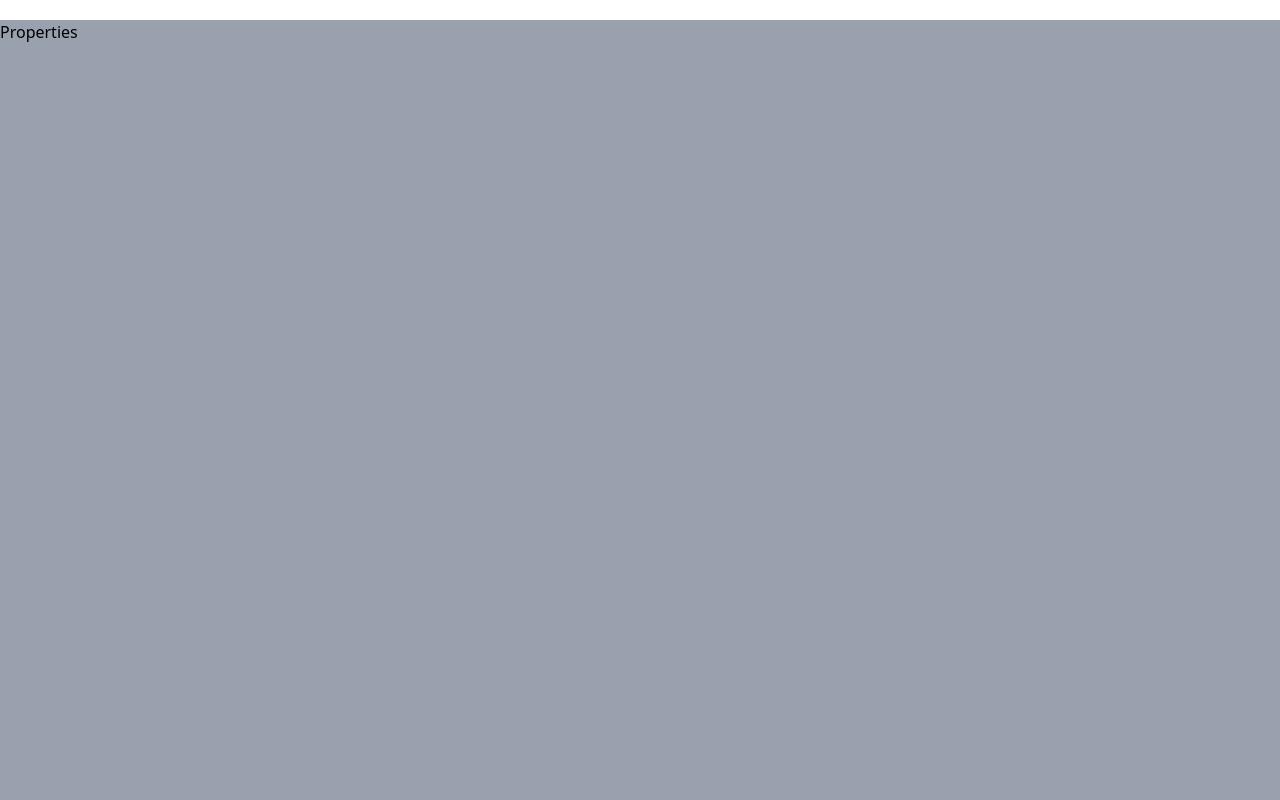
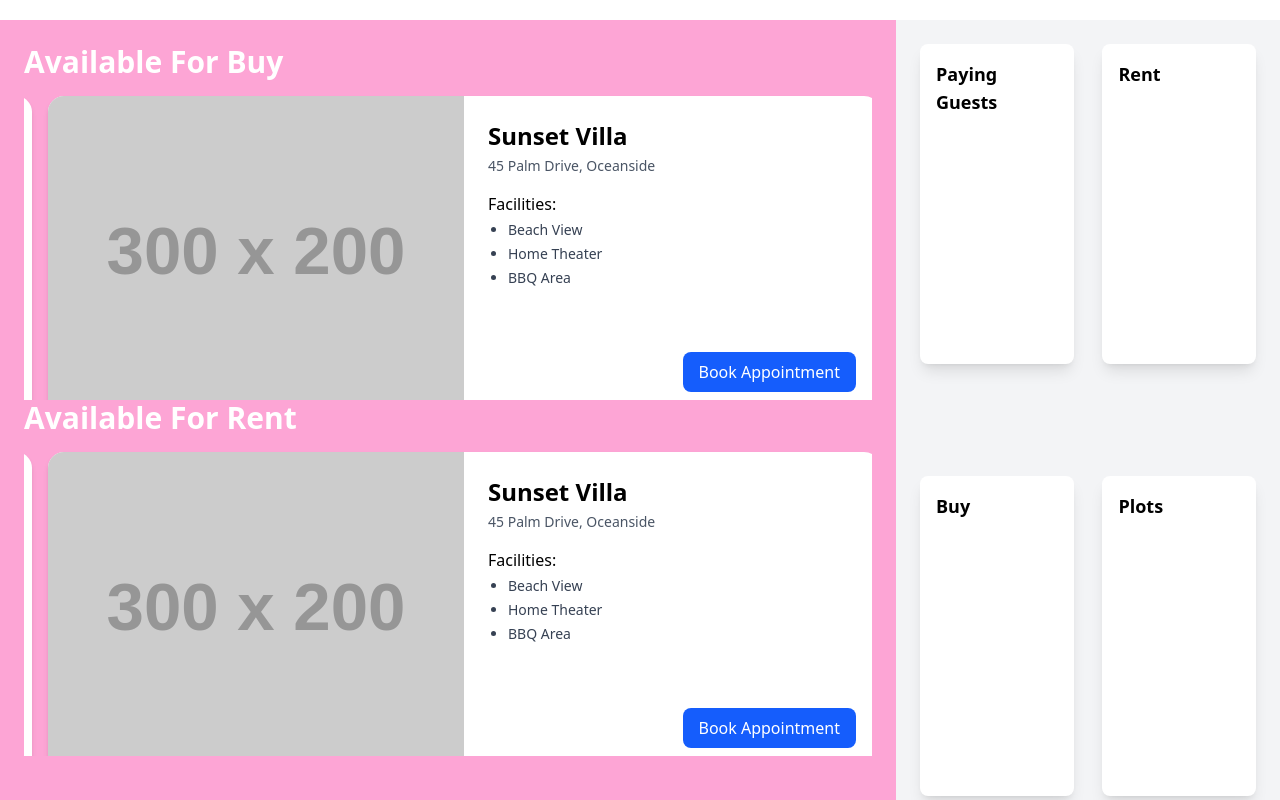
Before and after one commit to TuhinPramanik4/Real_Estate, a React (Vite) app in the folder client/: page / in a window 1280 px wide. Shown: the part 780-1580 px from the top of the page. Built offline with nearby package versions, Linux system fonts and the light colour scheme.

Commit message:
Create Properties page

```diff
--- a/client/package.json
+++ b/client/package.json
@@ -11,6 +11,7 @@
   },
   "dependencies": {
     "@tailwindcss/vite": "^4.1.7",
+    "framer-motion": "^12.15.0",
     "react": "^19.1.0",
     "react-dom": "^19.1.0",
     "tailwindcss": "^4.1.7"
--- a/client/src/App.css
+++ b/client/src/App.css
@@ -1 +1,9 @@
 @import "tailwindcss";
+/* index.css or global.css */
+.no-scrollbar::-webkit-scrollbar {
+  display: none;
+}
+.no-scrollbar {
+  -ms-overflow-style: none;  /* IE and Edge */
+  scrollbar-width: none;     /* Firefox */
+}
--- a/client/src/App.jsx
+++ b/client/src/App.jsx
@@ -11,8 +11,6 @@ function App() {
     <>
      <Home />
      <Properties/>
-     <Plots/>
-     <Feedback/>
      <Contact/>
     </>
   )
--- a/client/src/Properties.jsx
+++ b/client/src/Properties.jsx
@@ -1,9 +1,105 @@
-import React from 'react'
+import React, { useEffect, useState } from "react";
+import { motion } from "framer-motion";
+import Card from "./property_component/Card";
+
+const houses = [
+  {
+    house_image: "https://via.placeholder.com/300x200.png?text=House+1",
+    house_name: "Maple Residency",
+    house_address: "123 Oak Street, Springfield",
+    facility: ["Swimming Pool", "Wi-Fi", "Gym"]
+  },
+  {
+    house_image: "https://via.placeholder.com/300x200.png?text=House+2",
+    house_name: "Sunset Villa",
+    house_address: "45 Palm Drive, Oceanside",
+    facility: ["Beach View", "Home Theater", "BBQ Area"]
+  },
+  {
+    house_image: "https://via.placeholder.com/300x200.png?text=House+3",
+    house_name: "Hilltop Mansion",
+    house_address: "789 Mountain Lane, Hillview",
+    facility: ["Private Elevator", "Fireplace", "Sauna"]
+  },
+  {
+    house_image: "https://via.placeholder.com/300x200.png?text=House+4",
+    house_name: "Lakeside Cottage",
+    house_address: "22 Willow Road, Lake District",
+    facility: ["Fishing Dock", "Boat House", "Fire Pit"]
+  },
+  {
+    house_image: "https://via.placeholder.com/300x200.png?text=House+5",
+    house_name: "Urban Nest",
+    house_address: "500 Main Street, Downtown",
+    facility: ["Smart Home System", "CCTV", "Rooftop Garden"]
+  }
+];
 
 function Properties() {
+  const [index, setIndex] = useState(0);
+
+  useEffect(() => {
+    const slideInterval = setInterval(() => {
+      setIndex((prevIndex) => (prevIndex + 1) % houses.length);
+    }, 3000); // change slide every 3 seconds
+    return () => clearInterval(slideInterval);
+  }, []);
+
   return (
-    <div  className='w-full h-screen bg-gray-400'>Properties</div>
-  )
+    <div className="w-full h-screen bg-gray-400 flex">
+      {/* Left section: Auto sliding cards */}
+      <div className="w-[70vw] h-full p-6 bg-pink-300 flex flex-col">
+       <div>
+               <h1 className="text-3xl font-bold  text-white">Available For Buy</h1>
+        <div className="overflow-hidden w-full h-[40vh]">
+          <motion.div
+            className="flex"
+            animate={{ x: `-${index * 100}%` }}
+            transition={{ duration: 0.8, ease: "easeInOut" }}
+          >
+            {houses.map((house, idx) => (
+              <div key={idx} className="min-w-full h-fit px-2">
+                <Card house={house} />
+              </div>
+            ))}
+          </motion.div>
+        </div>
+       </div>
+       <div>
+              <h1 className="text-3xl font-bold  text-white">Available For Rent</h1>
+        <div className="overflow-hidden w-full h-[40vh]">
+          <motion.div
+            className="flex"
+            animate={{ x: `-${index * 100}%` }}
+            transition={{ duration: 0.8, ease: "easeInOut" }}
+          >
+            {houses.map((house, idx) => (
+              <div key={idx} className="min-w-full px-2">
+                <Card house={house} />
+              </div>
+            ))}
+          </motion.div>
+        </div>
+       </div>
+      </div>
+
+      {/* Right section: Floating boxes */}
+      <div className="w-[30vw] h-full relative bg-gray-100">
+        <div className="absolute top-2 left-2 w-[12vw] h-[40vh] bg-white m-4 shadow-lg rounded-lg p-4">
+          <h2 className="text-lg font-bold">Paying Guests</h2>
+        </div>
+        <div className="absolute top-2 right-2 w-[12vw] h-[40vh] bg-white m-4 shadow-lg rounded-lg p-4">
+          <h2 className="text-lg font-bold">Rent</h2>
+        </div>
+        <div className="absolute bottom-2 left-2 w-[12vw] h-[40vh] bg-white m-4 shadow-lg rounded-lg p-4">
+          <h2 className="text-lg font-bold">Buy</h2>
+        </div>
+        <div className="absolute bottom-2 right-2 w-[12vw] h-[40vh] bg-white m-4 shadow-lg rounded-lg p-4">
+          <h2 className="text-lg font-bold">Plots</h2>
+        </div>
+      </div>
+    </div>
+  );
 }
 
-export default Properties
+export default Properties;
--- a/client/src/index.css
+++ b/client/src/index.css
@@ -1 +1,9 @@
 @import "tailwindcss";
+/* index.css or global.css */
+.no-scrollbar::-webkit-scrollbar {
+  display: none;
+}
+.no-scrollbar {
+  -ms-overflow-style: none;  /* IE and Edge */
+  scrollbar-width: none;     /* Firefox */
+}
--- /dev/null
+++ b/client/src/property_component/Card.jsx
@@ -0,0 +1,75 @@
+
+const houses = [
+  {
+    house_image: "https://via.placeholder.com/300x200.png?text=House+1",
+    house_name: "Maple Residency",
+    house_address: "123 Oak Street, Springfield",
+    facility: ["Swimming Pool", "Wi-Fi", "Gym"]
+  },
+  {
+    house_image: "https://via.placeholder.com/300x200.png?text=House+2",
+    house_name: "Sunset Villa",
+    house_address: "45 Palm Drive, Oceanside",
+    facility: ["Beach View", "Home Theater", "BBQ Area"]
+  },
+  {
+    house_image: "https://via.placeholder.com/300x200.png?text=House+3",
+    house_name: "Hilltop Mansion",
+    house_address: "789 Mountain Lane, Hillview",
+    facility: ["Private Elevator", "Fireplace", "Wine Cellar"]
+  },
+  {
+    house_image: "https://via.placeholder.com/300x200.png?text=House+4",
+    house_name: "Lakeside Cottage",
+    house_address: "22 Willow Road, Lake District",
+    facility: ["Fishing Dock", "Boat House", "Fire Pit"]
+  },
+  {
+    house_image: "https://via.placeholder.com/300x200.png?text=House+5",
+    house_name: "Urban Nest",
+    house_address: "500 Main Street, Downtown",
+    facility: ["Smart Home System", "CCTV", "Rooftop Garden"]
+  }
+];
+
+// components/Card.jsx
+// components/Card.jsx
+import React from "react";
+
+const Card = ({ house }) => {
+  return (
+    <div className="w-full h-[40vh] bg-white rounded-2xl shadow-md overflow-hidden flex m-4">
+      {/* Image Section */}
+      <img
+        src={house.house_image}
+        alt={house.house_name}
+        className="w-1/2 h-full object-cover"
+      />
+
+      {/* Details Section */}
+      <div className="w-1/2 p-6 flex flex-col justify-between">
+        <div>
+          <h2 className="text-2xl font-semibold mb-1">{house.house_name}</h2>
+          <p className="text-sm text-gray-600 mb-4">{house.house_address}</p>
+          <div>
+            <h4 className="text-md font-medium mb-1">Facilities:</h4>
+            <ul className="text-sm text-gray-700 list-disc pl-5 space-y-1">
+              {house.facility.map((item, idx) => (
+                <li key={idx}>{item}</li>
+              ))}
+            </ul>
+          </div>
+        </div>
+
+        {/* Wrap button in a flex container to align right */}
+        <div className="flex justify-end mt-4">
+          <button className="bg-blue-600 hover:bg-blue-700 text-white font-medium py-2 px-4 rounded-lg transition">
+            Book Appointment
+          </button>
+        </div>
+      </div>
+    </div>
+  );
+};
+
+export default Card;
--- /dev/null
+++ b/client/src/sample_json/house.json
@@ -0,0 +1,32 @@
+export const houses = [
+  {
+    house_image: "https://via.placeholder.com/300x200.png?text=House+1",
+    house_name: "Maple Residency",
+    house_address: "123 Oak Street, Springfield",
+    facility: ["Swimming Pool", "Wi-Fi", "Gym", "Garden"]
+  },
+  {
+    house_image: "https://via.placeholder.com/300x200.png?text=House+2",
+    house_name: "Sunset Villa",
+    house_address: "45 Palm Drive, Oceanside",
+    facility: ["Beach View", "Home Theater", "BBQ Area"]
+  },
+  {
+    house_image: "https://via.placeholder.com/300x200.png?text=House+3",
+    house_name: "Hilltop Mansion",
+    house_address: "789 Mountain Lane, Hillview",
+    facility: ["Private Elevator", "Fireplace", "Sauna", "Wine Cellar"]
+  },
+  {
+    house_image: "https://via.placeholder.com/300x200.png?text=House+4",
+    house_name: "Lakeside Cottage",
+    house_address: "22 Willow Road, Lake District",
+    facility: ["Fishing Dock", "Boat House", "Fire Pit"]
+  },
+  {
+    house_image: "https://via.placeholder.com/300x200.png?text=House+5",
+    house_name: "Urban Nest",
+    house_address: "500 Main Street, Downtown",
+    facility: ["Smart Home System", "CCTV", "Rooftop Garden", "Parking Garage"]
+  }
+];
```
Also changed, not shown: 1 other file (tests, documents, lock files or other folders).
